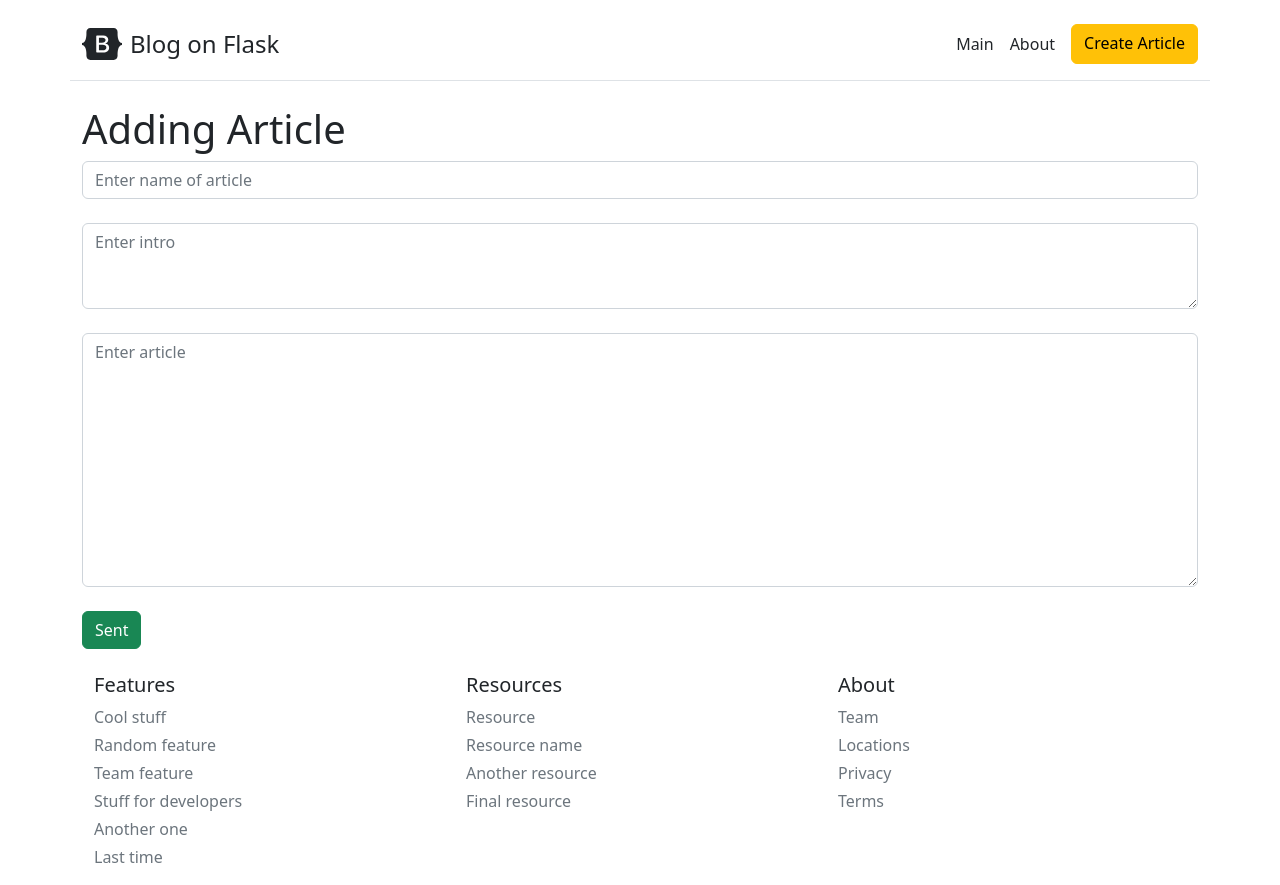
After one commit to Zaza2215/Flask_course_1, a Flask app: page /create-article in a window 1280 px wide. The commit adds this page. Run offline with Flask 3, Linux system fonts and the light colour scheme.

Commit message:
3 Create DB
* Create DataBase
* POST method
* Add entire to DB

```diff
--- a/app.py
+++ b/app.py
@@ -1,6 +1,22 @@
-from flask import Flask, render_template
+from flask import Flask, render_template, request, redirect
+from flask_sqlalchemy import SQLAlchemy
+
+from datetime import datetime
 
 app = Flask(__name__)
+app.config["SQLALCHEMY_DATABASE_URI"] = 'sqlite:///blog.db'
+db = SQLAlchemy(app)
+
+
+class Article(db.Model):
+    id = db.Column(db.Integer, primary_key=True)
+    title = db.Column(db.String(100), nullable=False)
+    intro = db.Column(db.String(300), nullable=False)
+    text = db.Column(db.Text, nullable=False)
+    date = db.Column(db.DateTime, default=datetime.utcnow)
+
+    def __repr__(self):
+        return f"<Article {self.id}>"
 
 
 @app.route("/")
@@ -14,9 +30,24 @@ def about():
     return render_template("about.html")
 
 
-@app.route("/user/<string:name>/<int:id_user>")
-def user(name, id_user):
-    return f"About page: {name}<br>ID: {id_user}"
+@app.route("/create-article", methods=["POST", "GET"])
+def create_article():
+    if request.method == "POST":
+        title = request.form["title"]
+        intro = request.form["intro"]
+        text = request.form["text"]
+
+        article = Article(title=title, intro=intro, text=text)
+
+        try:
+            db.session.add(article)
+            db.session.commit()
+            return redirect("/")
+        except Exception as ex:
+            print(ex)
+            return "During adding happened error!"
+    else:
+        return render_template("create_article.html")
 
 
 if __name__ == "__main__":
--- a/static/css/style.css
+++ b/static/css/style.css
@@ -9,3 +9,9 @@ footer {
     align-items: center;
     justify-content: center
 }
+div.main-div {
+    margin-bottom: 24px;
+}
+header {
+    margin-top: 24px;
+}
--- a/templates/base.html
+++ b/templates/base.html
@@ -26,11 +26,12 @@
         <nav class="d-inline-flex mt-2 mt-md-0 ms-md-auto">
             <a class="me-3 py-2 text-dark text-decoration-none" href="/">Main</a>
             <a class="me-3 py-2 text-dark text-decoration-none" href="/about">About</a>
+            <a class="btn btn-warning" href="/create-article">Create Article</a>
         </nav>
     </div>
 </header>
 
-<div class="container">
+<div class="container main-div">
     {% block content %}
 
     {% endblock %}
--- /dev/null
+++ b/templates/create_article.html
@@ -0,0 +1,13 @@
+{% extends "base.html" %}
+
+{% block title %}Add article{% endblock %}
+
+{% block content %}
+  <h1>Adding Article</h1>
+  <form method="post">
+    <input type="text" name="title" id="title" class="form-control" placeholder="Enter name of article"><br>
+    <textarea name="intro" id="intro" cols="30" rows="3" class="form-control" placeholder="Enter intro"></textarea><br>
+    <textarea name="text" id="text" cols="30" rows="10" class="form-control" placeholder="Enter article"></textarea><br>
+    <input type="submit" class="btn btn-success" value="Sent">
+  </form>
+{% endblock %}
```
